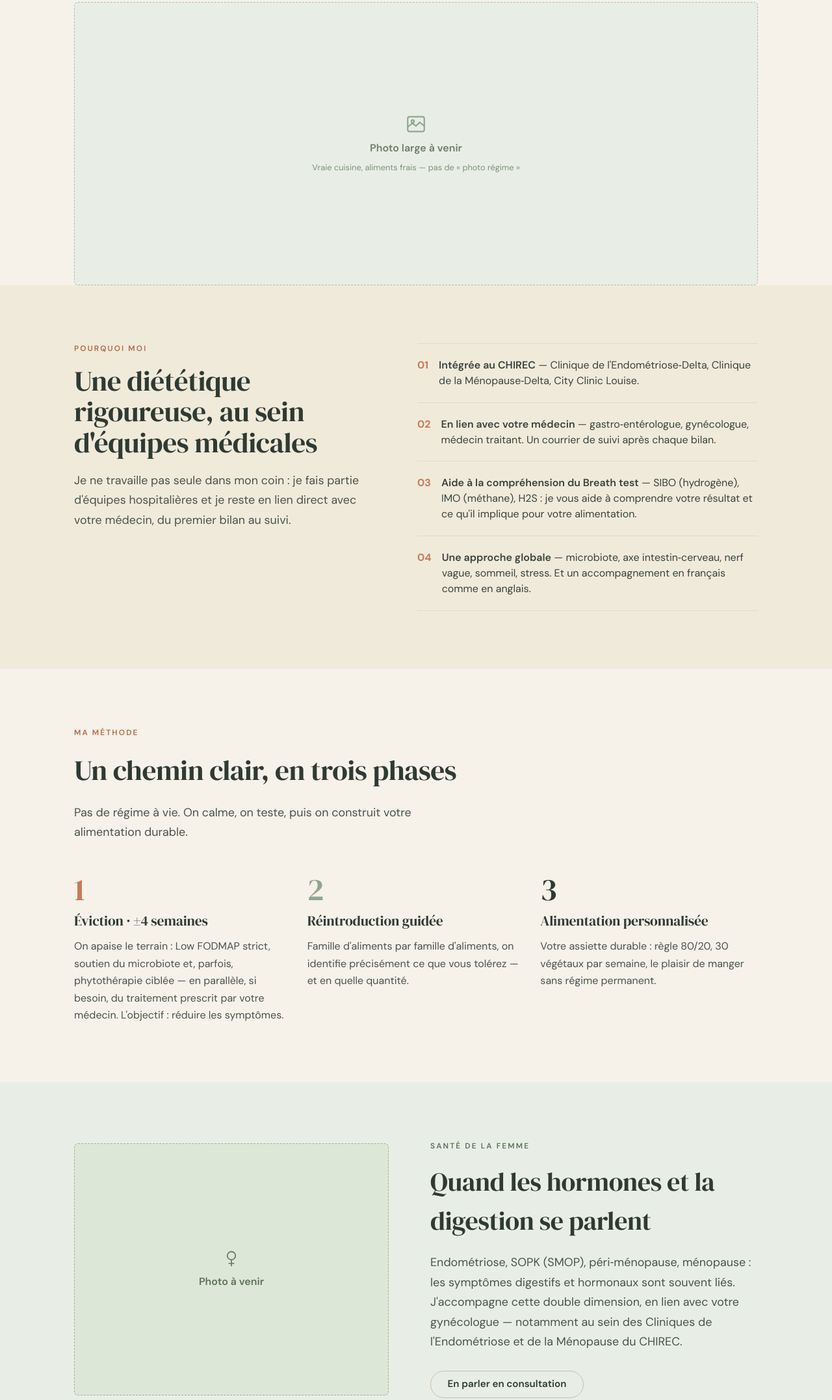
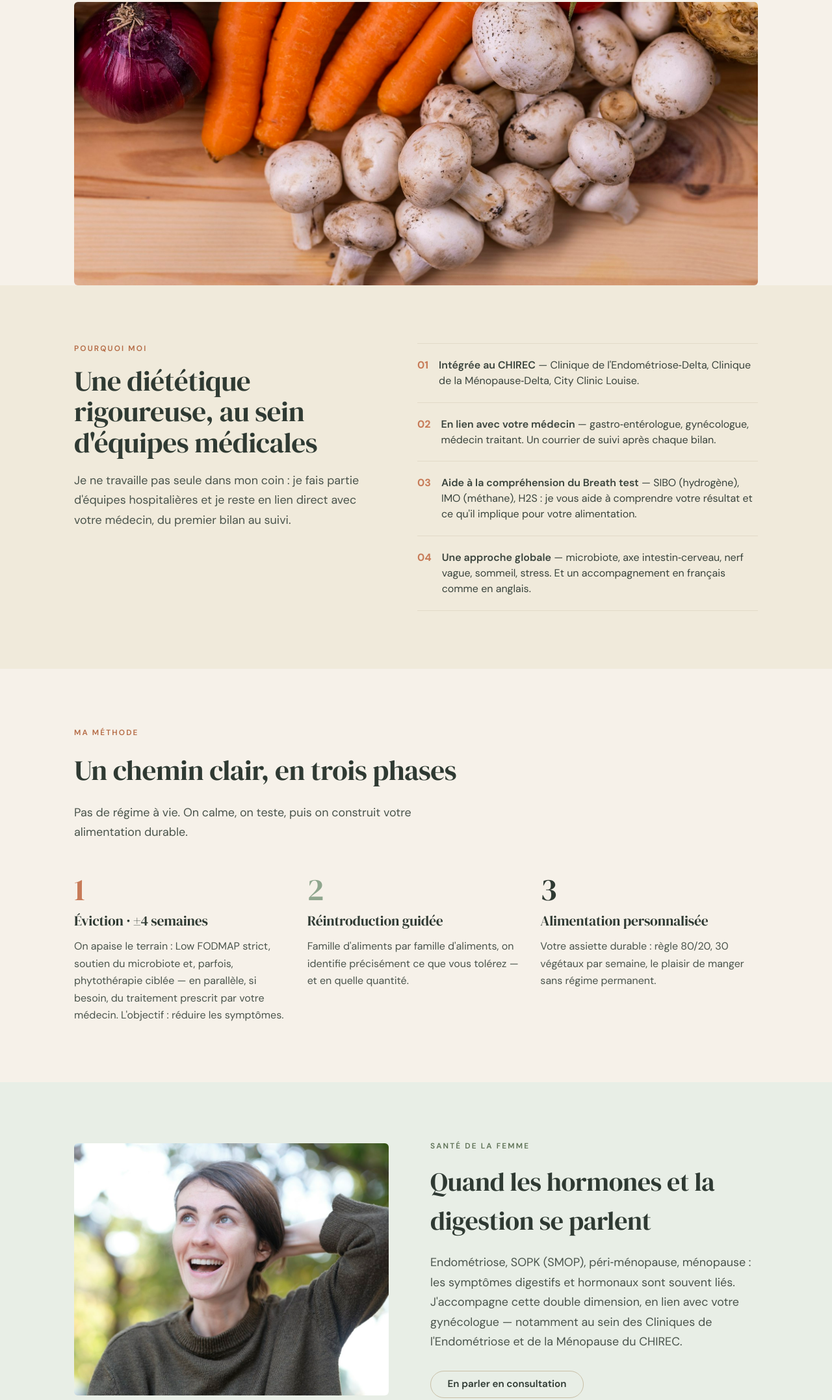
Before and after one commit to valentineverdin/site-valentine, a plain HTML site: page index.html in a window 1280 px wide. Shown: the part 2211-4365 px from the top of the page at 65% size. Drawn offline with Linux system fonts and the light colour scheme.

Commit message:
Remplace les 3 placeholders par de vraies photos
Ajoute cuisine-aliments-frais, sante-de-la-femme et repas-apaise,
avec attributs alt, dimensions et chargement differe.
Exclut matiere/, node_modules et dist du suivi git.

```diff
--- a/index.html
+++ b/index.html
@@ -102,11 +102,10 @@
 <!-- ============ IMAGE ÉDITORIALE ============ -->
 <section style="width:100%;background:#F6F1E9">
   <div class="wrap">
-    <div class="ph" role="img" aria-label="Emplacement photo large : vraie cuisine, aliments frais" style="height:clamp(240px,34vw,460px);border-radius:6px">
-      <svg width="34" height="34" viewBox="0 0 24 24" fill="none" stroke="#8FA68E" stroke-width="1.5" aria-hidden="true"><rect x="3" y="4" width="18" height="16" rx="2"></rect><path d="M3 15l5-4 4 3 4-4 5 4"></path><circle cx="8.5" cy="9" r="1.5"></circle></svg>
-      <span style="font-weight:600">Photo large à venir</span>
-      <small>Vraie cuisine, aliments frais — pas de « photo régime »</small>
-    </div>
+    <img src="assets/cuisine-aliments-frais.jpg"
+           alt="Carottes, champignons et oignon rouge posés sur un plan de travail en bois clair"
+           loading="lazy" decoding="async" width="1800" height="1201"
+           style="width:100%;height:clamp(240px,34vw,460px);object-fit:cover;object-position:center;border-radius:6px;display:block;background:#E8EEE6">
   </div>
 </section>
 
@@ -164,10 +163,10 @@
 <section id="femme" style="width:100%;background:#E8EEE6">
   <div class="wrap sct" style="display:flex;flex-wrap:wrap;gap:clamp(2rem,5vw,4rem);align-items:center">
     <div style="flex:1 1 340px;min-width:0">
-      <div class="ph" role="img" aria-label="Emplacement photo : consultation santé de la femme" style="aspect-ratio:5/4;border-color:#9DB295;background:#DCE7D8;border-radius:6px">
-        <svg width="30" height="30" viewBox="0 0 24 24" fill="none" stroke="#6E8268" stroke-width="1.5" aria-hidden="true"><circle cx="12" cy="8" r="5"></circle><path d="M12 13v8M8.5 17.5h7"></path></svg>
-        <span style="font-weight:600;color:#5E7256">Photo à venir</span>
-      </div>
+      <img src="assets/sante-de-la-femme.jpg"
+             alt="Une femme souriante, à l'extérieur, dans une lumière douce"
+             loading="lazy" decoding="async" width="1200" height="800"
+             style="width:100%;height:auto;aspect-ratio:5/4;object-fit:cover;object-position:center;border-radius:6px;display:block;background:#DCE7D8">
     </div>
     <div style="flex:1 1 360px;min-width:0">
       <p class="eyebrow" style="color:#5E7256;margin-bottom:1rem">Santé de la femme</p>
@@ -188,10 +187,10 @@
       <a href="#rdv" class="btn btn-ghost" style="margin-top:1.8rem">Découvrir la méthode</a>
     </div>
     <div style="flex:1 1 320px;min-width:0">
-      <div class="ph" role="img" aria-label="Emplacement photo : moment de repas apaisé" style="aspect-ratio:5/4;border-radius:6px">
-        <svg width="30" height="30" viewBox="0 0 24 24" fill="none" stroke="#8FA68E" stroke-width="1.5" aria-hidden="true"><path d="M6 3v8a2 2 0 0 0 4 0V3M8 11v10M18 3c-1.5 0-2.5 2-2.5 5s1 4 2.5 4v9"></path></svg>
-        <span style="font-weight:600">Photo à venir</span>
-      </div>
+      <img src="assets/repas-apaise.jpg"
+             alt="Un repas partagé autour d'une table, dans une pièce très lumineuse"
+             loading="lazy" decoding="async" width="1200" height="800"
+             style="width:100%;height:auto;aspect-ratio:5/4;object-fit:cover;object-position:center;border-radius:6px;display:block;background:#E8EEE6">
     </div>
   </div>
 </section>
```
Also changed, not shown: assets/cuisine-aliments-frais.jpg (added), assets/repas-apaise.jpg (added), assets/sante-de-la-femme.jpg (added), 1 other file.
